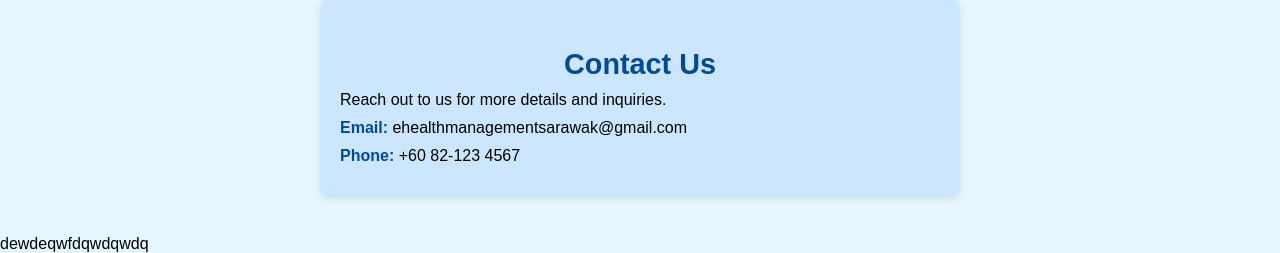
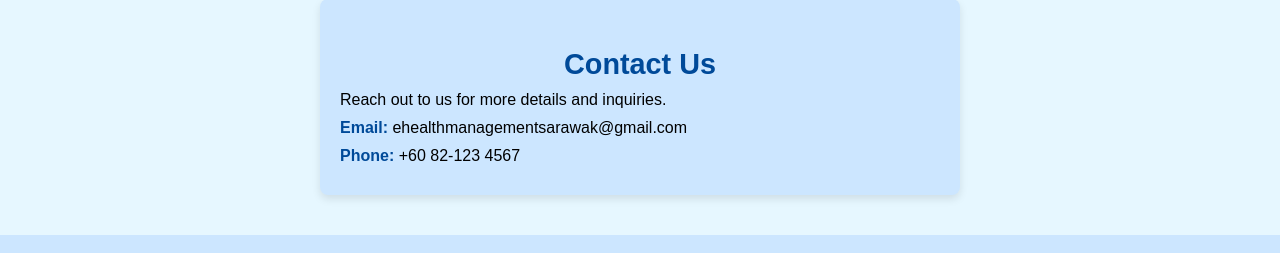
Before and after one commit to STARRY99770/OOP-VERSION-5---oop-principle, a PHP site: page /home.php in a window 1280 px wide. Shown: the part 1115-1368 px from the top of the page. Run offline with PHP 8.4, Linux system fonts and the light colour scheme.

Commit message:
Update home.php

```diff
--- a/home.php
+++ b/home.php
@@ -174,5 +174,3 @@
     </script>
 </body>
 </html>
-
-dewdeqwfdqwdqwdq
```
